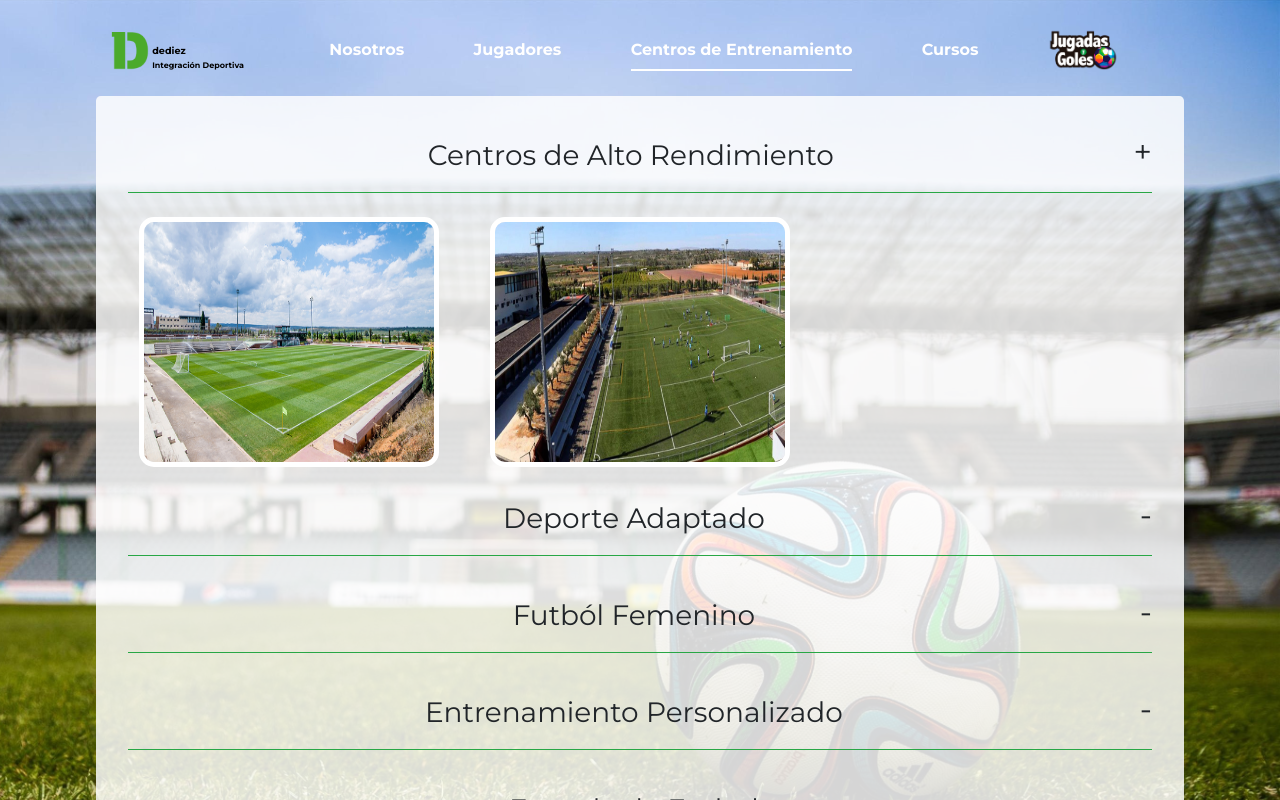
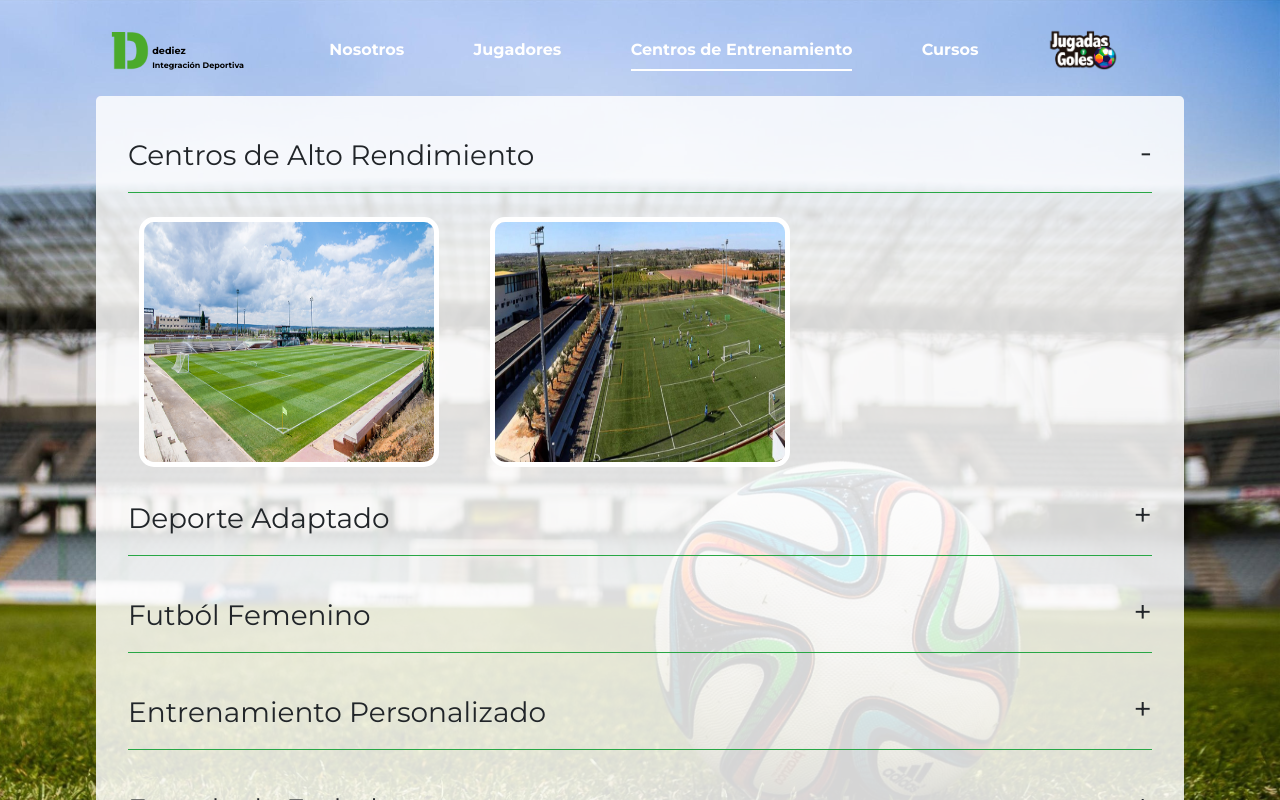
Before and after one commit to JCFavaretto/AgenciaD10, a React (Create React App) app: page /centros in a window 1280 px wide. Shown: the top 800 px of the page. Built offline with nearby package versions, Linux system fonts and the light colour scheme.

Commit message:
fix navbar collapse size and collapseitems title icon

```diff
--- a/src/components/CollapseItems.js
+++ b/src/components/CollapseItems.js
@@ -24,9 +24,8 @@ function CollapseItems({ items, title, open = false }) {
           setIsOpen((prev) => !prev);
         }}
       >
-        <div />
         <h3 className="text-center">{title}</h3>
-        <Icon>{isOpen ? "+" : "-"}</Icon>
+        <Icon>{isOpen ? "-" : "+"}</Icon>
       </CollapseTitle>
       <Row xs="1" md="2" lg="2" xl="3">
         {items.map((img) => {
--- a/src/components/Header.js
+++ b/src/components/Header.js
@@ -43,7 +43,7 @@ const Navigation = styled(Nav)`
   font-weight: 700;
   padding: 1rem 0;
 
-  @media (max-width: 767px) {
+  @media (max-width: 998px) {
     display: none;
   }
 `;
@@ -78,7 +78,7 @@ function Header() {
     <InnerHeader
       primary={navbar ? "true" : undefined}
       dark
-      expand="md"
+      expand="lg"
       fixed="top"
     >
       <Container fluid="md">
@@ -114,7 +114,7 @@ function Header() {
                 to="/centros"
                 activeStyle={{ borderBottom: "2px solid var(--white)" }}
               >
-                Centros de Entrenamiento{" "}
+                Centros de Entrenamiento
               </Link>
             </NavItem>
             <NavItem>
```
Also changed, not shown: src/components/NavMenu.js (+2 -9 lines), 2 other files (tests, documents, lock files or other folders).
